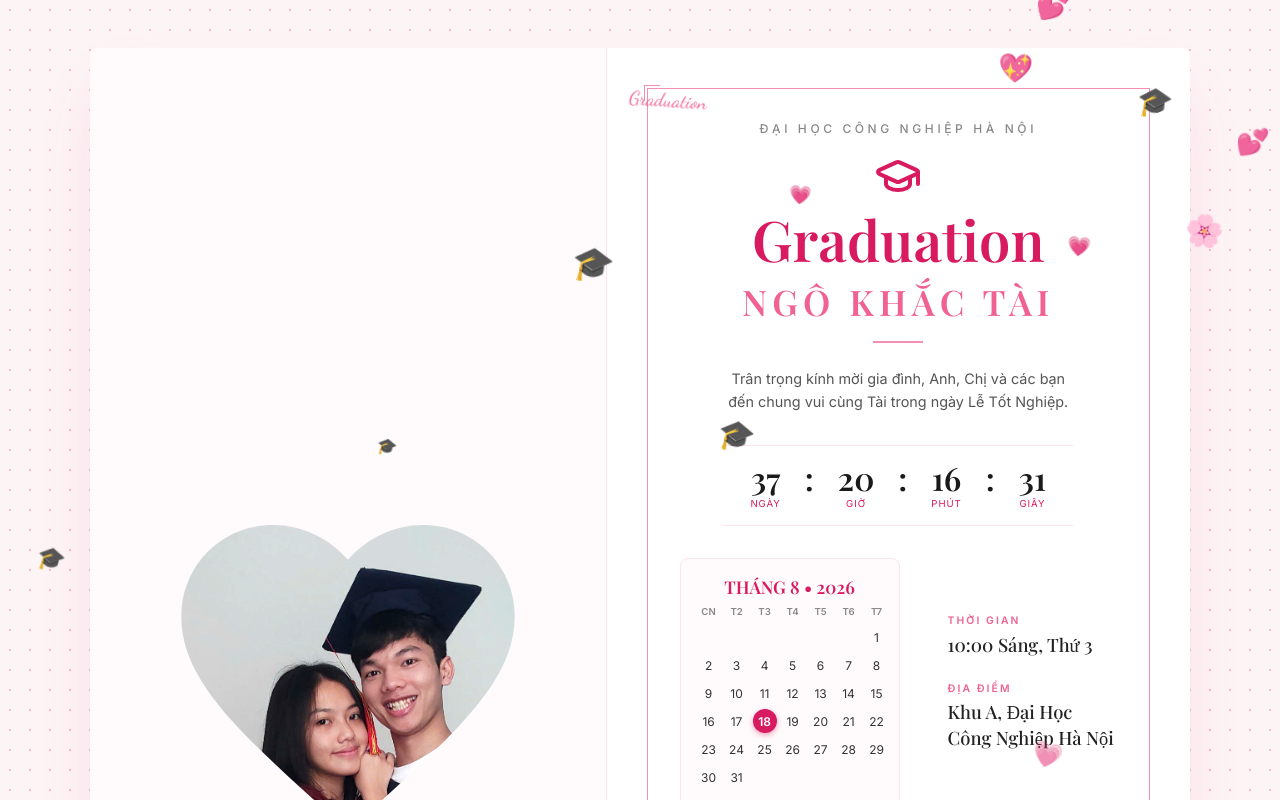
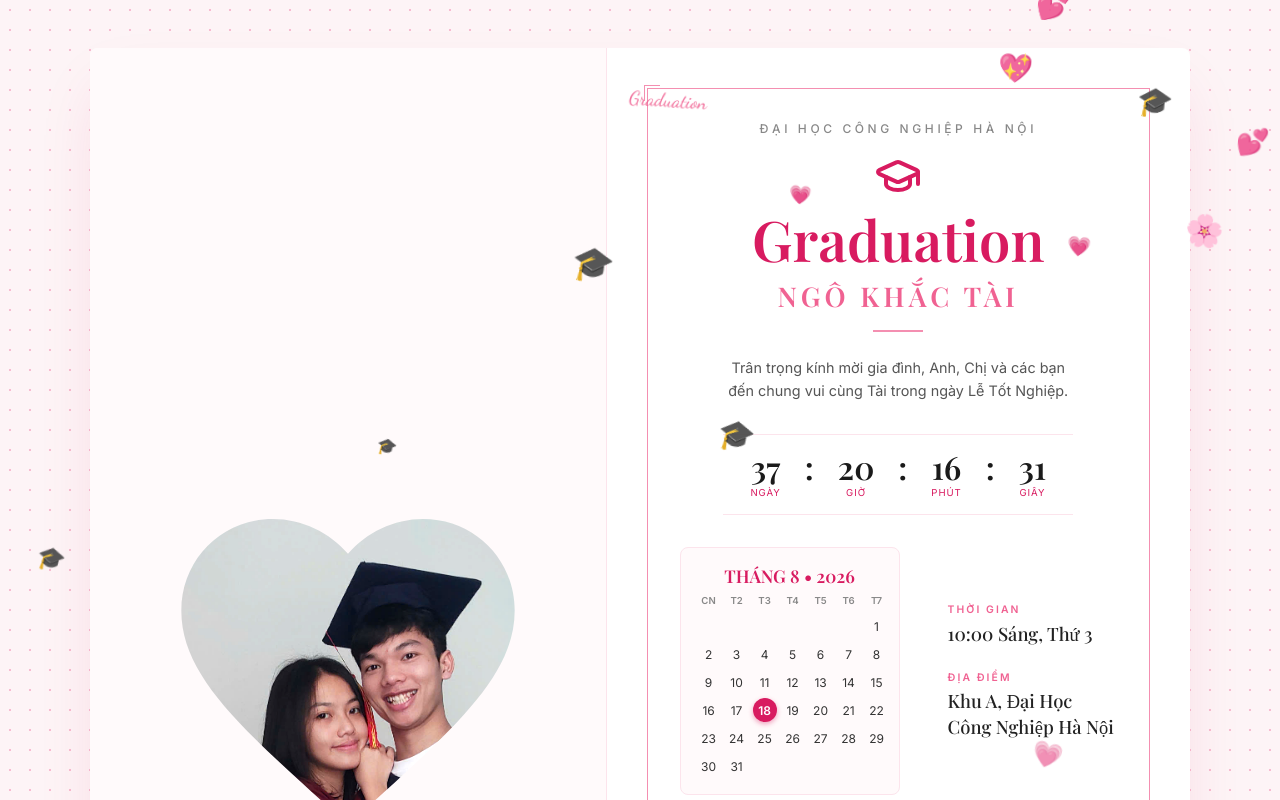
Before and after one commit to ngotai109/thieptotnghiepngokhactai, a React (Vite) app: page / in a window 1280 px wide. Shown: the top 800 px of the page. Built offline with nearby package versions, Linux system fonts and the light colour scheme; a web font is replaced by a local one.

Commit message:
Decrease font size of graduate name

```diff
--- a/src/index.css
+++ b/src/index.css
@@ -166,7 +166,7 @@ body {
 
 .graduate-name {
   font-family: 'Playfair Display', serif;
-  font-size: 2.2rem;
+  font-size: 1.7rem;
   color: #f06292; /* Soft pink name */
   margin-bottom: 1rem;
   font-weight: 600;
```
